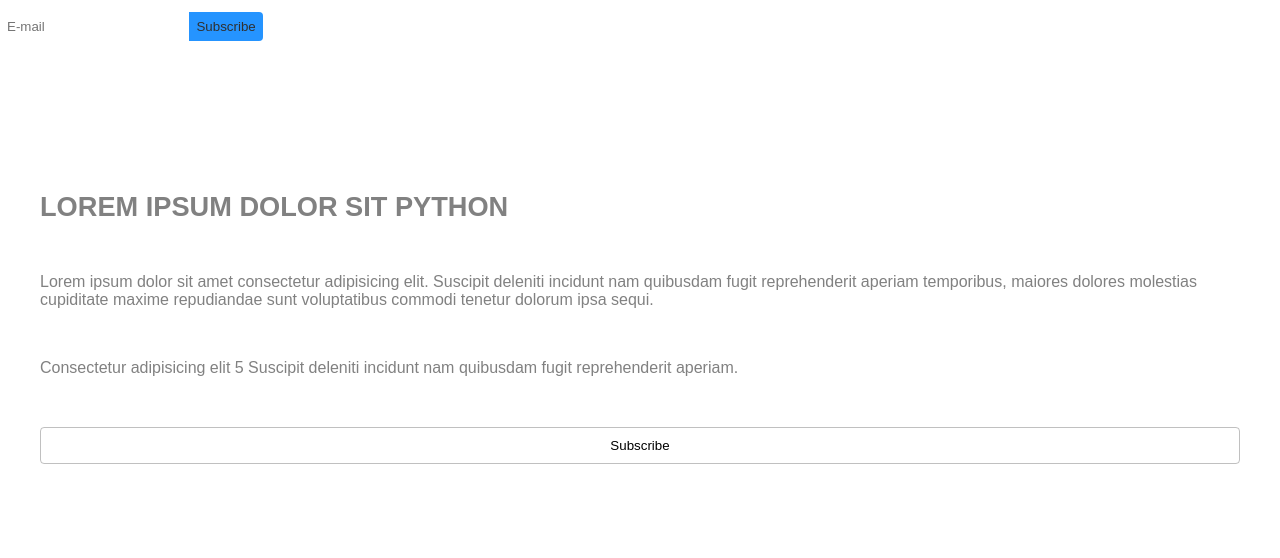
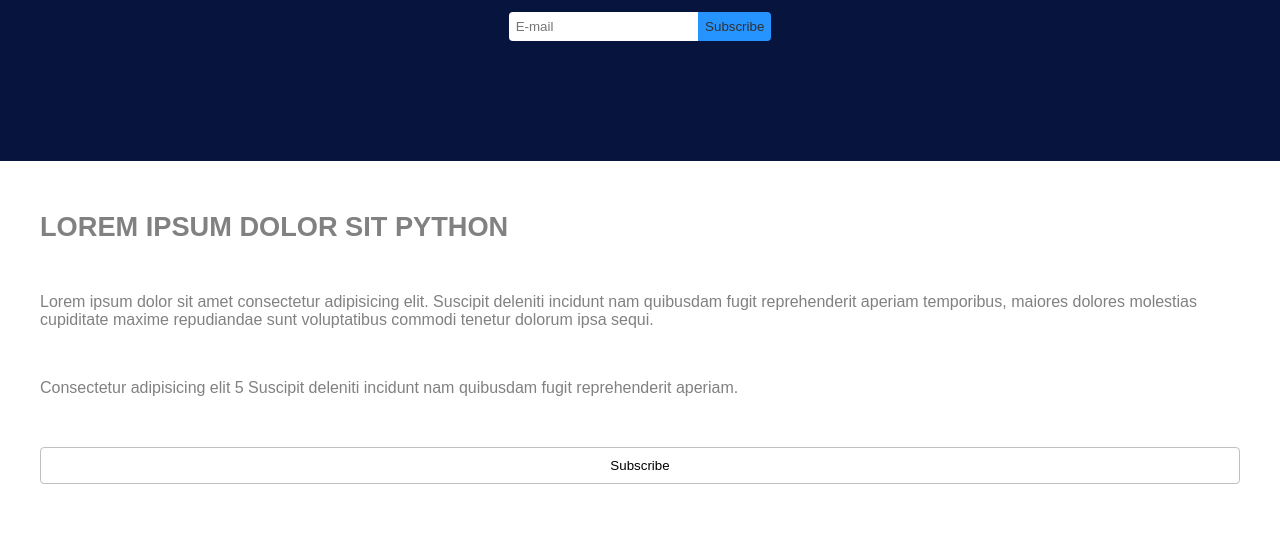
Before and after one commit to Kenzie-Academy-Brasil-Developers/estilizando-pagina-landing-page-kenzie-academy-sprint-3-gbmiranda1, a plain HTML site: page index.html in a window 1280 px wide. Shown: the part 166-724 px from the top of the page. Drawn offline with Linux system fonts and the light colour scheme.

Commit message:
atualiza

```diff
--- a/assets/css/style.css
+++ b/assets/css/style.css
@@ -214,8 +214,6 @@ main {}
 /* INICIAL */
 
 
-<<<<<<< HEAD
-=======
 /*SECAO DESTAQUE*/
 
 .secaoDestaque {
@@ -327,7 +325,6 @@ main {}
 }
 
 
->>>>>>> 9d53b9c56ffa2ee33459b9b36cc533ad3ffd278a
 /*SECAO CURSOS*/
 
 .secaoCursos {
```
